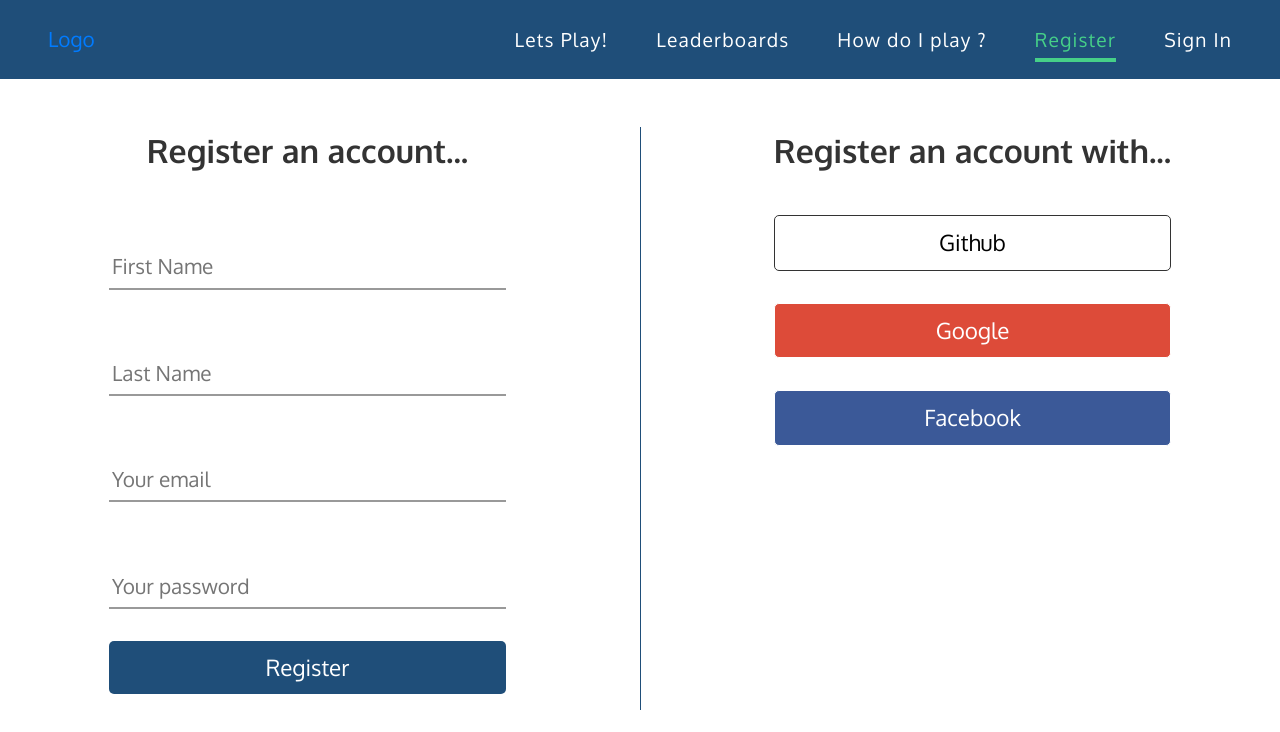
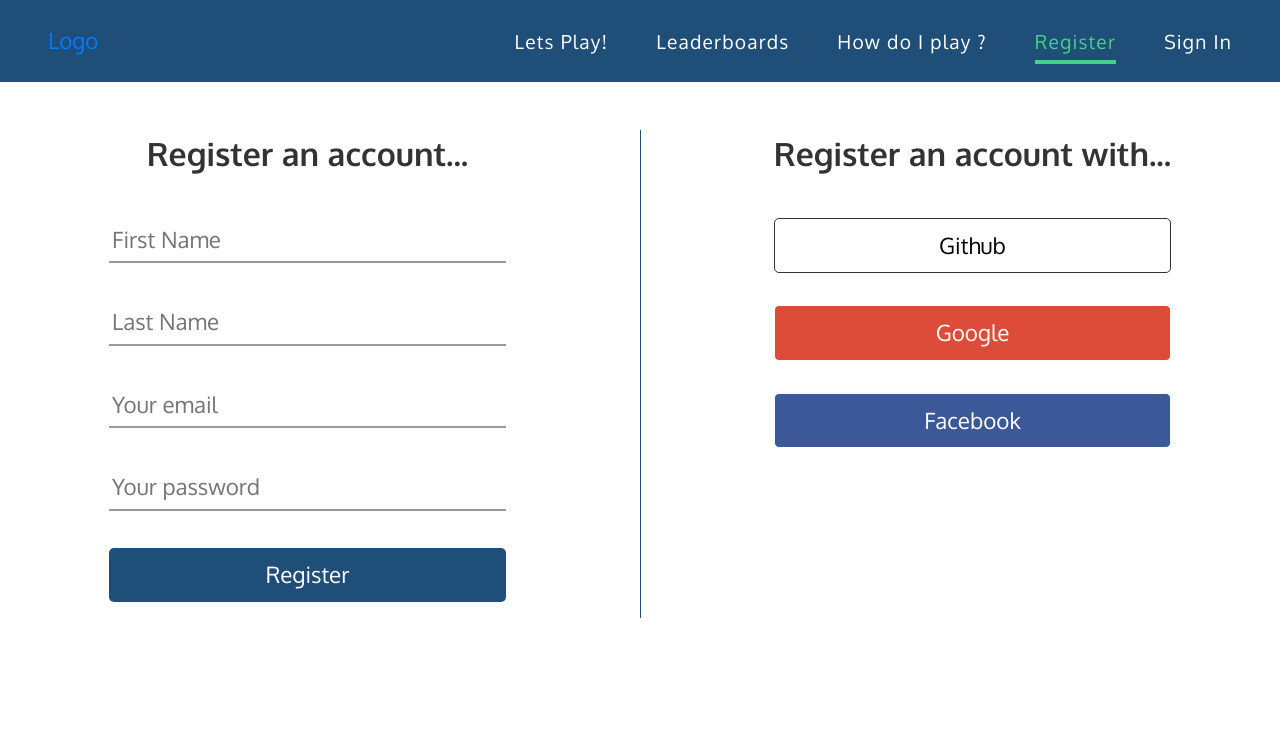
Before and after one commit to JamesRClarke/anagram-falls-client, a React (Create React App) app: page /register in a window 1280 px wide. Shown: the top 732 px of the page. Built offline with nearby package versions, Linux system fonts and the light colour scheme.

Commit message:
valid and invalid coloring for simple UX of register and sign in

```diff
--- a/src/assets/formConfig.json
+++ b/src/assets/formConfig.json
@@ -7,6 +7,7 @@
           "placeholder": "Your email"
         },
         "value": "" ,
+        "error": "",
         "validation": {
           "required": true
         },
@@ -20,6 +21,7 @@
           "placeholder": "Your password"
         },
         "value": "" ,
+        "error": "",
         "validation": {
           "required": true
         },
@@ -36,6 +38,7 @@
           "placeholder": "First Name"
         },
         "value": "" ,
+        "error": "",
         "validation": {
           "required": true,
           "minLength": 2
@@ -50,6 +53,7 @@
           "placeholder": "Last Name"
         },
         "value": "" ,
+        "error": "",
         "validation": {
           "required": true
         },
@@ -63,8 +67,10 @@
           "placeholder": "Your email"
         },
         "value": "" ,
+        "error": "",
         "validation": {
-          "required": true
+          "required": true,
+          "regExp": true
         },
         "valid": false,
         "touched": false
@@ -76,9 +82,10 @@
           "placeholder": "Your password"
         },
         "value": "" ,
+        "error": "",
         "validation": {
           "required": true,
-          "regEx": "/^(?=.*\\d)(?=.*[a-z])(?=.*[A-Z])[0-9a-zA-Z]{8,}$/"
+          "regExp": true
 
         },
         "valid": false,
--- a/src/components/UI/Input/Input.js
+++ b/src/components/UI/Input/Input.js
@@ -1,33 +1,43 @@
 import React from 'react';
+
+import Aux from '../../../hoc/Aux'
+
 import InputError from './InputError/InputError'
 
 const input = (props) => {
   let inputElement = null;
   let validitiyClass = '';
-  let errorMessage = null;
+  let errorMessage = <InputError></InputError>;
+  let passowordStrengthChecker = null
 
-  if (props.formSubmission) {
-    if(!props.valid && props.shouldValidate && props.value !== ' ') {
-      console.log('triggered');
+  if (props) {
+    passowordStrengthChecker  = true;
+  }
+
+    if(!props.valid && props.shouldValidate && props.value !== '') {
       validitiyClass  = 'invalid';
       errorMessage = <InputError>{props.errorMessage}</InputError>
+    } else if (props.valid){
+      validitiyClass = 'valid';
     }
-  }
+
 
   switch (props.elementType) {
 
     case ('input'):
     inputElement =
     (
-      <div>
+      <Aux>
         <input
           className={validitiyClass}
           {...props.elementConfig}
           value={props.value}
           onChange={props.changed}
           />
+        {passowordStrengthChecker}
         {errorMessage}
-      </div>
+
+      </Aux>
     )
     break;
 
@@ -67,7 +77,7 @@ const input = (props) => {
       />
   }
   return (
-    <div className="py-3 px-4" >
+    <div className="py-3 px-4">
       <label>{props.label}</label>
       {inputElement}
     </div>
--- a/src/components/UI/Input/InputError/InputError.js
+++ b/src/components/UI/Input/InputError/InputError.js
@@ -1,11 +1,13 @@
 import React from 'react';
+
+import Aux from '../../../../hoc/Aux'
 
 const inputError = (props) => {
 
   return (
-    <div className="py-3 px-4 input-error" >
-      <p>{props.children}</p>
-    </div>
+    <Aux >
+      <p className="input-error" >{props.children}</p>
+    </Aux>
   )
 };
 
--- a/src/containers/Authentication.jsx
+++ b/src/containers/Authentication.jsx
@@ -1,5 +1,7 @@
 import React, {Component} from 'react';
 // import {withRouter} from 'react-router-dom';
+
+import Aux from '../hoc/Aux'
 
 
 import Input from '../components/UI/Input/Input';
@@ -16,8 +18,7 @@ class Authentication extends Component {
 
   state = {
     formData: this.checkForPage() === 'register' ?  {...form.register} : {...form.signIn},
-    formIsValid: false,
-    formSubmission: false
+    formIsValid: false
   }
 
   sendForm = ( event ) => {
@@ -27,48 +28,56 @@ class Authentication extends Component {
     event.preventDefault();
   }
 
-  checkValidity(value, rules) {
+  checkValidity(value, rules, inputIdentifier) {
     let isValid = true;
+    let errorMessage = '';
+
     if(!rules) {
       return true
     }
-
     if (rules.required) {
       isValid = value.trim() !== '' && isValid;
-
     }
-
     if (rules.minLength) {
       isValid = value.length >= rules.minLength && isValid;
     }
-
     if (rules.maxLength) {
       isValid = value.length <= rules.maxLength && isValid;
     }
-
-    return isValid;
+    if (rules.regExp && inputIdentifier === 'email') {
+      isValid = /^[a-zA-Z0-9._-]+@[a-zA-Z0-9.-]+\.[a-zA-Z]{2,4}$/.test(value) && isValid;
+      errorMessage = isValid ? '' : `Please enter a valid email address.`;
+    }
+    return [isValid, errorMessage];
   }
 
-  getErrorMessage(value, rules, element) {
-    let errorMessage = '';
-    let inputName = element.elementConfig.placeholder;
-    if (rules.required && Object.keys(rules).length <= 1) {
-      console.log('if');
-      errorMessage = `Please provide a ${inputName}`;
-    } else {
-      console.log('else');
-      if (rules.regEx) {
-        errorMessage = !value.match(rules.regEx) ? `${inputName} needs to have atleast one special character, one uppercase character.` : null;
-      }
-      if (rules.minLength) {
-        console.log('minLength');
-        errorMessage = value.length < rules.minLength ? `${inputName} needs to be longer than ${rules.minLength} characters` : null;
-      }
-    }
+  // getErrorMessage(value, rules, element) {
+  //   let inputName = element.elementConfig.placeholder;
+  //
+  //   // let checkForRegExp = () => {
+  //   //   let regExp;
+  //   //   if (inputName === 'email') {
+  //   //     regExp = new RegExp(/^[a-zA-Z0-9._-]+@[a-zA-Z0-9.-]+\.[a-zA-Z]{2,4}$/)
+  //   //     errorMessage = regExp.test(value) ? '' : 'Please enter a valid email address.';
+  //   //
+  //   //   } else {
+  //   //     console.log('triggered');
+  //   //     regExp =(/^(?=.*[a-z])(?=.*[A-Z])(?=.*\d)(?=.*[@$!%*?&])[A-Za-z\d@$!%*?&]{8,}$/);
+  //   //     errorMessage = regExp.test(value) ? '' : 'Minimum eight characters, at least one uppercase letter, one lowercase letter, one number and one special character';
+  //   //
+  //   //   }
+  //   //   return errorMessage;
+  //   // }
+  //
+  //   let errorMessage = rules.required ? `Please provide a ${inputName}` : '';
+  //
+  //   // if (rules.regExp) {
+  //   //   errorMessage = checkForRegExp();
+  //   // }
+  //
+  //   return errorMessage;
+  // }
 
-    return errorMessage;
-
-  }
 
 
   inputChangedHandler = (event, inputIdentifier) => {
@@ -84,9 +93,7 @@ class Authentication extends Component {
 
     updatedFormElement.touched = true; // input has been touched
 
-      updatedFormElement.valid  = this.checkValidity(updatedFormElement.value, updatedFormElement.validation); //validate input
-
-      updatedFormElement.error = this.getErrorMessage(updatedFormElement.value, updatedFormElement.validation, updatedFormElement);
+    [updatedFormElement.valid, updatedFormElement.error]  = this.checkValidity(updatedFormElement.value, updatedFormElement.validation, inputIdentifier); //validate input
 
     let formIsValid = true;
     for (let inputIdentifier in updatedOrderForm) {
@@ -113,30 +120,28 @@ class Authentication extends Component {
     for (let key in this.state.formData) {
       formElementsArray.push({
         id: key,
-        config: this.state.formData[key],
-        error: this.getErrorMessage(this.state.formData[key].value, this.state.formData[key].validation, this.state.formData[key])
+        config: this.state.formData[key]
       })
     }
     let formInputs = (
-      <div>
+      <Aux>
         {formElementsArray.map(formElement => (
           <Input
-            formSubmission={this.state.formSubmission}
             key={formElement.id}
             elementType={formElement.config.elementType}
             elementConfig={formElement.config.elementConfig}
             value={formElement.config.value}
             valid={formElement.config.valid}
-            errorMessage={formElement.error}
+            errorMessage={formElement.config.error}
             shouldValidate={formElement.config.validation}
             touched={formElement.config.touched}
             changed={(event) => this.inputChangedHandler(event, formElement.id)}
             />
         ))}
-      </div>
+      </Aux>
     )
     let form = (
-      <form onSubmit={this.sendForm} className="w-100">
+      <form noValidate onSubmit={this.sendForm} className="w-100">
         {formInputs}
         <Button class="btn basic" >{authTitles[path].replace(/ .*/,'')}</Button>
       </form>
--- a/src/styles/_base.scss
+++ b/src/styles/_base.scss
@@ -4,12 +4,15 @@
 
 html {
   @include media-breakpoint-down(sm) {
-    font-size: 11px;
+    font-size: 10px;
+  }
+  @include media-breakpoint-down(md) {
+    font-size: 12px;
   }
 }
 
 body {
-  @include rem(font-size, 13px);
+  @include rem(font-size, 14px);
 
   color: $color-grey-dark;
 
--- a/src/styles/components/Authentication/authentication.scss
+++ b/src/styles/components/Authentication/authentication.scss
@@ -2,5 +2,8 @@ input {
     &.invalid {
       border-color: $color-error;
     }
+    &.valid {
+      border-color: $color-green;
+    }
 
 }
--- a/src/styles/components/UI/input.scss
+++ b/src/styles/components/UI/input.scss
@@ -8,4 +8,10 @@ input {
 
 .input-error {
   color: $color-error;
+  margin: 0 auto;
+  padding-top:5px;
+  text-align: left;
+  max-width: 400px;
+  width: 100%;
+  @include rem(font-size, 10px);
 }
```
